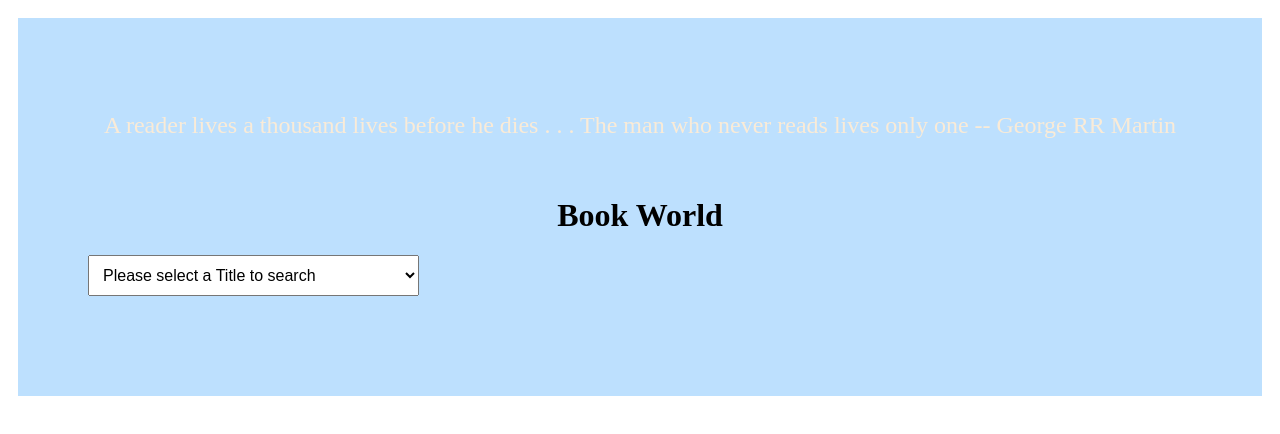
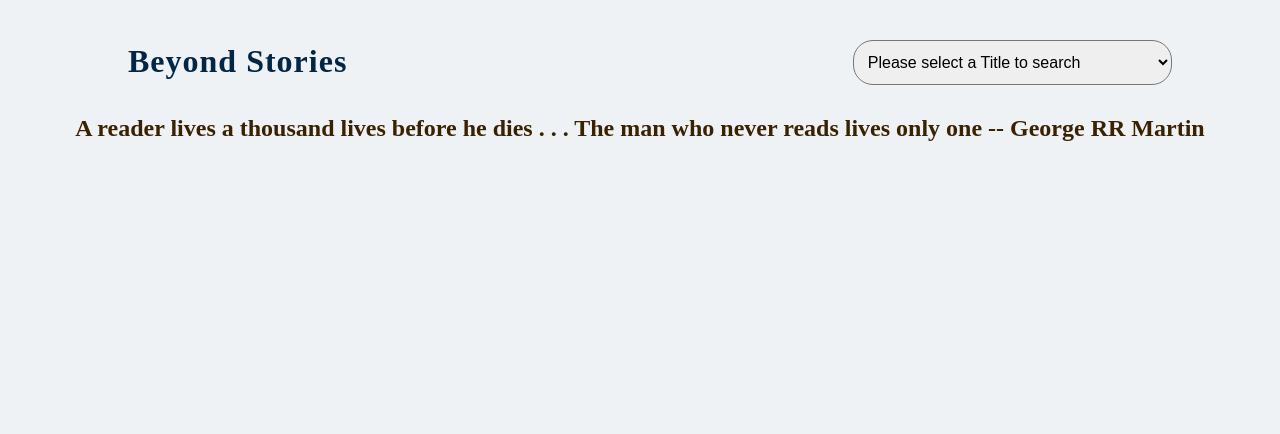
Before and after one commit to Keerthana504/project-book-store, a React (Create React App) app: page / in a window 1280 px wide. Shown: the top 434 px of the page. Built offline with nearby package versions, Linux system fonts and the light colour scheme.

Commit message:
changes Jan 26

```diff
--- a/public/index.html
+++ b/public/index.html
@@ -2,32 +2,12 @@
 <html lang="en">
   <head>
     <meta charset="utf-8" />
-    <link rel="icon" href="%PUBLIC_URL%/favicon.ico" />
+
     <meta name="viewport" content="width=device-width, initial-scale=1" />
-    <meta name="theme-color" content="#000000" />
-    <meta
-      name="description"
-      content="Web site created using create-react-app"
-    />
-    <link rel="apple-touch-icon" href="%PUBLIC_URL%/logo192.png" />
-    <!--
-      manifest.json provides metadata used when your web app is installed on a
-      user's mobile device or desktop. See https://developers.google.com/web/fundamentals/web-app-manifest/
-    -->
-    <link rel="manifest" href="%PUBLIC_URL%/manifest.json" />
-    <!--
-      Notice the use of %PUBLIC_URL% in the tags above.
-      It will be replaced with the URL of the `public` folder during the build.
-      Only files inside the `public` folder can be referenced from the HTML.
 
-      Unlike "/favicon.ico" or "favicon.ico", "%PUBLIC_URL%/favicon.ico" will
-      work correctly both with client-side routing and a non-root public URL.
-      Learn how to configure a non-root public URL by running `npm run build`.
-    -->
-    <title>React App</title>
+    <title>Beyond Stories</title>
   </head>
   <body>
-    <noscript>You need to enable JavaScript to run this app.</noscript>
     <div id="root"></div>
     <!--
       This HTML file is a template.
--- a/src/App.js
+++ b/src/App.js
@@ -5,23 +5,9 @@ import "./App.css";
 import Main from "./components/Main";
 
 function App() {
-  //inline styles
-  const alignCenter = {
-    textAlign: "center",
-    //border:'3px solid green',
-    //color: 'blue',
-    //lineHeight: 10,
-    padding: "70px",
-  };
   // class is a reserved keyword in react
   return (
-    <div style={alignCenter} className="bg-color">
-      <p className="quote">
-        A reader lives a thousand lives before he dies . . . The man who never
-        reads lives only one -- George RR Martin
-      </p>
-      <h1>Book World</h1>
-      {/* <Main></Main>*/}
+    <div className="bg-color">
       <Main />
     </div>
   );
--- /dev/null
+++ b/src/components/Card.js
@@ -0,0 +1,44 @@
+import React from "react";
+
+const Card = (props) => {
+  console.log("cards rendered");
+  var counter = 4;
+  var response = props.resData ? props.resData.docs : "";
+  var bookList = response ? processData(response) : [];
+
+  function processData(res) {
+    const cardsData = [];
+    res.forEach((item) => {
+      const details = {
+        author: item?.author_name?.[0],
+        publish: item?.first_publish_year,
+        title: item?.title,
+        isbn: item?.isbn?.[0],
+      };
+      cardsData.push(details);
+    });
+    console.log("data processed");
+    return cardsData;
+  }
+
+  return (
+    <section className="card-section">
+      {bookList &&
+        bookList.map((book) => {
+          return (
+            <div className="card-container">
+              <img
+                src={`https://covers.openlibrary.org/b/isbn/${book.isbn}-M.jpg`}
+                alt="Image not available"
+              ></img>
+              <p id="book-title">{book.title}</p>
+              <p> {book.author}</p>
+              <p>{book.publish}</p>
+            </div>
+          );
+        })}
+    </section>
+  );
+};
+
+export default Card;
--- a/src/components/Main.js
+++ b/src/components/Main.js
@@ -1,6 +1,5 @@
 import Dropdown from "./Dropdown";
-import Table from "./Table";
-import FirstTest from "./FirstTest";
+import Card from "./Card";
 import { useState } from "react";
 
 function Main(props) {
@@ -100,15 +99,18 @@ function Main(props) {
       ></meta>
       <div className="mar-bottom">
         {/* <p>Please search for any title</p> */}
-        <Dropdown titles={titles} selectedTitle={userTitle}></Dropdown>
+        <section className="main">
+          <h1>Beyond Stories</h1>
+          <Dropdown titles={titles} selectedTitle={userTitle}></Dropdown>
+        </section>
+        <p className="quote">
+          A reader lives a thousand lives before he dies . . . The man who never
+          reads lives only one -- George RR Martin
+        </p>
       </div>
       <div>
         {/* <Table resData = {searchResults ? searchResults : null} heading={tableHeader}></Table> */}
-        <Table
-          tableData={tableData}
-          resData={searchResults}
-          heading={tableHeader}
-        ></Table>
+        <Card resData={searchResults}></Card>
       </div>
       {/* <div><FirstTest/></div> */}
     </div>
--- a/src/components/Table.js
+++ b/src/components/Table.js
@@ -141,7 +141,6 @@ function Table(props) {
             <tbody>
               <tr key={i}>
                 <td>
-                  {" "}
                   <img
                     src={`https://covers.openlibrary.org/b/isbn/${item.isbn}-M.jpg`}
                     alt="Image not available"
--- a/src/index.css
+++ b/src/index.css
@@ -1,10 +1,11 @@
+* {
+  margin: 0;
+  padding: 0;
+  box-sizing: border-box;
+}
+
 body {
-  /* margin: 0;
-  font-family: -apple-system, BlinkMacSystemFont, 'Segoe UI', 'Roboto', 'Oxygen',
-    'Ubuntu', 'Cantarell', 'Fira Sans', 'Droid Sans', 'Helvetica Neue',
-    sans-serif;
-  -webkit-font-smoothing: antialiased;
-  -moz-osx-font-smoothing: grayscale; */
+  background: #eff2f5;
   display: flex;
   overflow-x: auto;
   white-space: nowrap;
@@ -15,9 +16,20 @@ body {
 }
 .quote {
   padding-bottom: 34px;
-  font-size: 1.50rem;
+  font-size: 1.5rem;
   font-family: cursive;
-  color: antiquewhite;
+  color: rgb(57, 33, 2);
+  font-weight: 900;
+  text-align: center;
+}
+
+h1 {
+  color: #032645;
+  margin: 20px;
+  font-size: 2rem;
+  letter-spacing: 1px;
+  font-weight: bold;
+  line-height: 2px;
 }
 
 .my-table {
@@ -26,21 +38,20 @@ body {
   width: 100%;
 }
 
-.bg-color{
-  background: #bde0fe;
+.bg-color {
   /* background-image: url('./images/Book-bg.jpg'); */
   height: 100;
   width: 200;
   /* display: flex; */
 }
 
-.mar-bottom{
+.mar-bottom {
   margin-bottom: 30px;
-  text-align:left;
+  text-align: left;
 }
 .my-table th,
 .my-table td {
-  margin-top: '30px' !important;
+  margin-top: "30px" !important;
   padding: 8px;
   text-align: left;
   border-bottom: 1px solid #ddd;
@@ -55,15 +66,15 @@ body {
 }
 
 .dropdown {
-  position: relative;
-  margin-bottom:'30px';
   display: inline-block;
   padding: 10px;
   width: 30%;
   font-size: 16px;
+  height: 45px;
+  border-radius: 20px;
 }
 
-.dropdown-content {
+/* .dropdown-content {
   display: none;
   position: absolute;
   z-index: 1;
@@ -72,4 +83,57 @@ body {
   text-decoration: none;
   display: block;
   cursor: pointer;
+} */
+
+.main {
+  display: flex;
+  justify-content: space-between;
+  margin: 30px;
+  padding: 0px 68px;
 }
+
+.card-section {
+  display: flex;
+  flex-wrap: wrap;
+  gap: 30px;
+  padding: 20px 75px;
+}
+
+.card-container {
+  display: grid;
+  align-items: center;
+  justify-items: center;
+  gap: 10px;
+  padding: 12px;
+  height: 385px;
+  width: 290px;
+  color: rgb(51, 2, 2);
+  background-color: #faa6873b;
+  box-shadow: 5px 5px 5px rgb(253, 132, 88);
+  border-radius: 4px;
+}
+
+.card-container img {
+  width: 215px;
+  height: 240px;
+  border-bottom-right-radius: 10px;
+  border-top-right-radius: 10px;
+  box-shadow: 3px 3px 3px rgb(66, 65, 65);
+}
+
+.card-container p {
+  overflow: hidden;
+  font-size: 1.1rem;
+  font-family: fantasy;
+  font-weight: 500;
+  text-align: center;
+  line-height: 20px;
+  letter-spacing: 0.4px;
+  white-space: normal;
+}
+
+.card-container #book-title {
+  letter-spacing: 0.6px;
+  line-height: 25px;
+  font-weight: bolder;
+}
```
Also changed, not shown: 1 other file (tests, documents, lock files or other folders).
